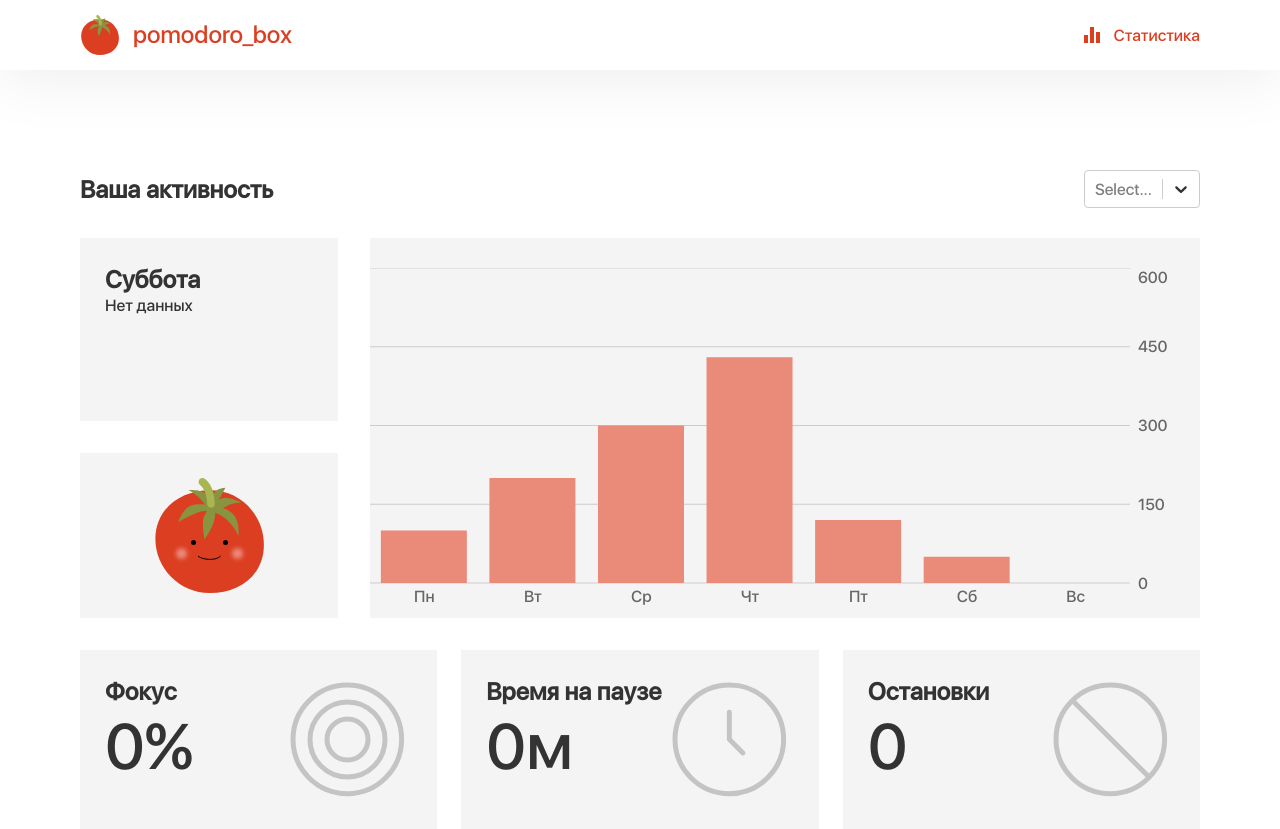
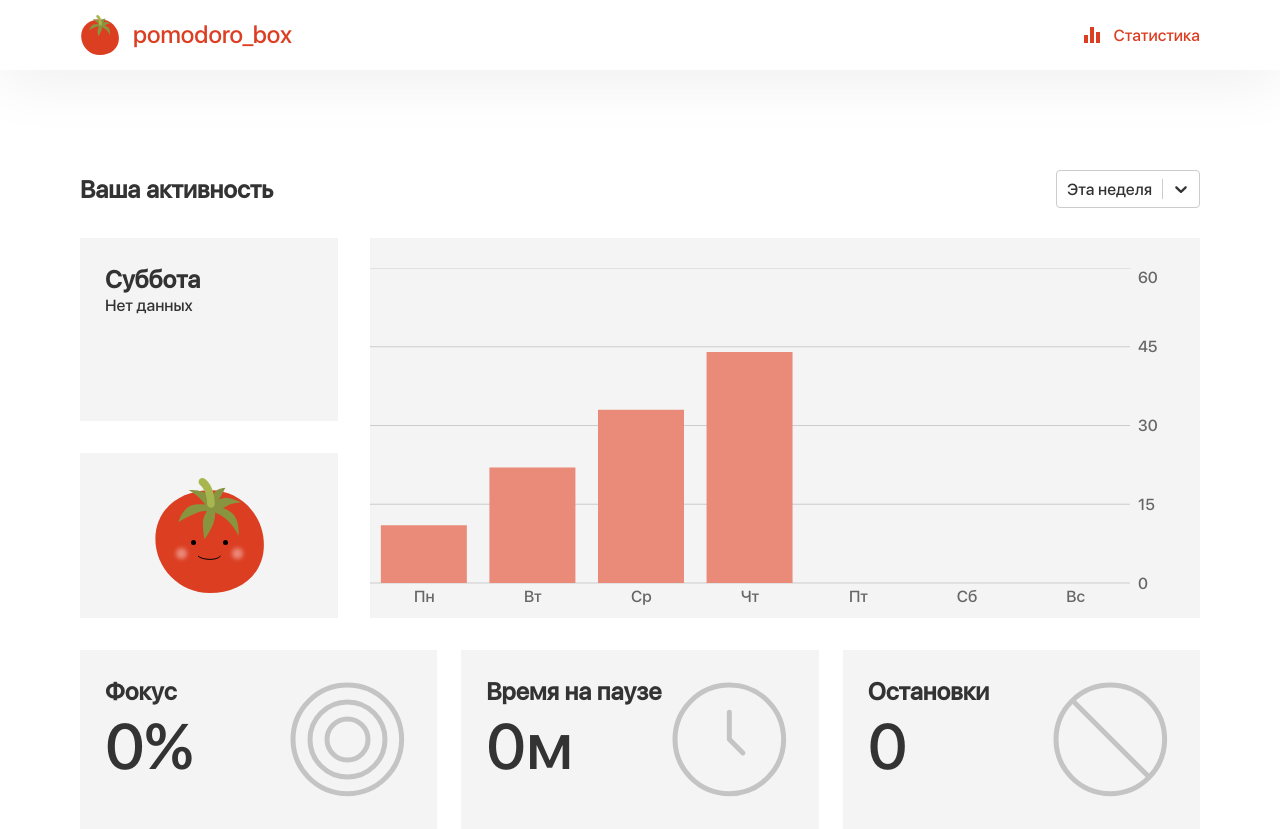
Before and after one commit to sqweeddy/pomodoro_box, a React (Create React App) app: page /statistics in a window 1280 px wide. Built offline with nearby package versions, Linux system fonts and the light colour scheme; the HTML template or start-up script is replaced by a standard one.

Commit message:
complete chart

```diff
--- a/package.json
+++ b/package.json
@@ -12,6 +12,7 @@
     "@types/react-dom": "^18.0.5",
     "@types/react-redux": "^7.1.24",
     "@types/react-router-dom": "^5.3.3",
+    "@types/react-transition-group": "^4.4.5",
     "classnames": "^2.3.1",
     "generator-react-ts-component-dir": "^1.0.0",
     "nanoid": "^4.0.0",
@@ -21,6 +22,7 @@
     "react-router-dom": "^6.3.0",
     "react-scripts": "5.0.1",
     "react-select": "^5.4.0",
+    "react-transition-group": "^4.4.2",
     "recharts": "^2.1.12",
     "redux": "^4.2.0",
     "redux-devtools-extension": "^2.13.9",
--- a/src/Components/TaskCreator/taskcreator.module.css
+++ b/src/Components/TaskCreator/taskcreator.module.css
@@ -39,7 +39,7 @@
 }
 
 .taskItem:hover > * > *+* {
-  color: var(--red);
+  color: var(--green);
 }
 
 .taskItem__reps {
--- a/src/Components/TaskManager/TaskManager.tsx
+++ b/src/Components/TaskManager/TaskManager.tsx
@@ -76,17 +76,15 @@ export function TaskManager() {
     }
 
     return () => clearInterval(timer);
+    // eslint-disable-next-line react-hooks/exhaustive-deps
   }, [
     checkArray,
-    date,
-    dispatch,
     isBreakActive,
     isTimerActive,
     minutes,
     pomodoroNumber,
     pomodoroTimer,
     seconds,
-    setTime,
     taskArray,
     taskNumber,
   ]);
--- a/src/pages/Statistics/Statistics.tsx
+++ b/src/pages/Statistics/Statistics.tsx
@@ -1,5 +1,5 @@
 import React, { useState } from "react";
-import Select from "react-select";
+import Select, { OnChangeValue } from "react-select";
 import styles from "./statistics.module.css";
 import { ReactComponent as FocusIcon } from "../../images/focus.svg";
 import { ReactComponent as TimerIcon } from "../../images/timer.svg";
@@ -16,57 +16,187 @@ import {
   ResponsiveContainer,
 } from "recharts";
 import { useTypedSelector } from "../../hooks/useTypedSelector";
+import { Stats } from "../../store/reducers/stats/types";
+
+interface IDefault {
+  monthDay?: number;
+  weekDay?: number | string;
+  weekDayFull?: string;
+  workTime?: number;
+  pomodoroNumber?: number;
+  pauseTime?: number;
+  stopNumber?: number;
+  weekDayString?: string;
+}
+
+interface IWeeks {
+  lastWeek?: IDefault[];
+  currentWeek?: IDefault[];
+}
 
 export function Statistics() {
   const statsArray = useTypedSelector((state) => state.statsReducer.statsArray);
-  const data = [
+  let lastWeek: IDefault[];
+  let currentWeek: IDefault[];
+
+  function checkArray(arr: Stats[], defaultArr: IDefault[]): IWeeks {
+    const monday = arr.find((el) => el.weekDay === 1);
+
+    function fillWeek(arr: Stats[], defaultArr: IDefault[]) {
+      let fullWeek = defaultArr.slice(0);
+
+      for (let index = 0; index < arr.length; index++) {
+        const dayNumb = arr[index].weekDay === 0 ? 6 : arr[index].weekDay - 1;
+        fullWeek.splice(dayNumb, 1, arr[index]);
+      }
+      return fullWeek;
+    }
+
+    if (arr.length > 7) {
+      if (monday) {
+        const weekStart = arr.indexOf(monday);
+        const curWeek = arr.slice(weekStart);
+        const lstWeek = arr.slice(0, weekStart);
+        currentWeek = changeTitles(fillWeek(curWeek, defaultArr));
+        lastWeek = changeTitles(fillWeek(lstWeek, defaultArr));
+        return {
+          currentWeek,
+          lastWeek,
+        };
+      }
+    } else {
+      currentWeek = changeTitles(fillWeek(arr, defaultArr));
+      return { currentWeek };
+    }
+
+    return {
+      currentWeek,
+      lastWeek,
+    };
+  }
+
+  function changeTitles(arr: IDefault[]) {
+    arr.map((el) => {
+      switch (el.weekDay) {
+        case 0:
+          el.weekDay = 7;
+          el.weekDayString = "Вс";
+          el.weekDayFull = "Воскресенье";
+          return el;
+        case 1:
+          el.weekDayString = "Пн";
+          el.weekDayFull = "Понедельник";
+          return el;
+        case 2:
+          el.weekDayString = "Вт";
+          el.weekDayFull = "Вторник";
+          return el;
+        case 3:
+          el.weekDayString = "Ср";
+          el.weekDayFull = "Среда";
+          return el;
+        case 4:
+          el.weekDayString = "Чт";
+          el.weekDayFull = "Четверг";
+          return el;
+        case 5:
+          el.weekDayString = "Пт";
+          el.weekDayFull = "Пятница";
+          return el;
+        case 6:
+          el.weekDayString = "Сб";
+          el.weekDayFull = "Суббота";
+          return el;
+
+        default:
+          return el;
+      }
+    });
+    return arr;
+  }
+
+  const data: IDefault[] = [
     {
-      name: "Пн",
-      time: 100,
+      weekDayString: "Пн",
+      workTime: 0,
     },
     {
-      name: "Вт",
-      time: 200,
+      weekDayString: "Вт",
+      workTime: 0,
     },
     {
-      name: "Ср",
-      time: 300,
+      weekDayString: "Ср",
+      workTime: 0,
     },
     {
-      name: "Чт",
-      time: 430,
+      weekDayString: "Чт",
+      workTime: 0,
     },
     {
-      name: "Пт",
-      time: 120,
+      weekDayString: "Пт",
+      workTime: 0,
     },
     {
-      name: "Сб",
-      time: 50,
+      weekDayString: "Сб",
+      workTime: 0,
     },
     {
-      name: "Вс",
-      time: 0,
+      weekDayString: "Вс",
+      workTime: 0,
+    },
+  ];
+  const correctArr = checkArray(statsArray, data);
+
+  const [day, setDay] = useState("Суббота");
+  const [workTime, setWorkTime] = useState(0);
+  const [pomodoros, setPomodoros] = useState(undefined);
+  const [pauseTime, setPauseTime] = useState(0);
+  const [stopNumber, setStopNumber] = useState(0);
+  const [week, setWeek] = useState(correctArr.currentWeek);
+
+  const focusTime = Math.floor((workTime / (workTime + pauseTime)) * 100);
+
+  function handleBarClick() {
+    setDay(arguments[0].weekDayFull);
+    setWorkTime(arguments[0].workTime);
+    setPomodoros(arguments[0].pomodoroNumber);
+    setPauseTime(arguments[0].pauseTime);
+    setStopNumber(arguments[0].stopNumber);
+  }
+
+  const options = [
+    {
+      value: correctArr.currentWeek ? correctArr.currentWeek : data,
+      label: "Эта неделя",
+    },
+    {
+      value: correctArr.lastWeek ? correctArr.lastWeek : data,
+      label: "Прошедшая неделя",
     },
   ];
 
-  const [day, setDay] = useState("Суббота");
-  const [workTime, setWorkTime] = useState(undefined);
-  const [pomodoros, setPomodoros] = useState(undefined);
+  function handleChange(selectedOption: any) {
+    setWeek(selectedOption.value);
+  }
 
-  function handleBarClick() {
-    console.log(arguments);
+  // function getValue() {
+  //   return week ? options.find(w => w.value === week) : ''
+  // }
 
-    setDay(arguments[0].name);
-    setWorkTime(arguments[0].time);
-    setPomodoros(arguments[0].time);
-  }
   return (
     <main>
       <div className="container">
         <div className={styles.header}>
           <h2 className={styles.title}>Ваша активность</h2>
-          <Select isSearchable={false} />
+          <Select
+            isSearchable={false}
+            options={options}
+            onChange={handleChange}
+            defaultValue={{
+              value: correctArr.currentWeek,
+              label: "Эта неделя",
+            }}
+          />
         </div>
         <div className={styles.content}>
           <div className={styles.topMetaData}>
@@ -74,7 +204,7 @@ export function Statistics() {
               <div className={styles.dayDataContent}>
                 <div className={styles.blockTitle}>{day}</div>
                 <div className={styles.dayData}>
-                  {workTime === undefined
+                  {workTime === 0
                     ? "Нет данных"
                     : `Вы работали над задачами в течении ${workTime} минут`}
                 </div>
@@ -99,7 +229,7 @@ export function Statistics() {
                 <BarChart
                   width={500}
                   height={300}
-                  data={data}
+                  data={week}
                   margin={{
                     top: 0,
                     right: 10,
@@ -108,17 +238,22 @@ export function Statistics() {
                   }}
                 >
                   <CartesianGrid horizontal={true} vertical={false} />
-                  <XAxis dataKey="name" axisLine={false} tickLine={false} />
+                  <XAxis
+                    dataKey="weekDayString"
+                    axisLine={false}
+                    tickLine={false}
+                  />
                   <YAxis
                     orientation="right"
                     axisLine={false}
                     tickLine={false}
                   />
-                  <Tooltip cursor={{ fill: "none" }} />
+                  {/* <Tooltip cursor={{ fill: "none" }} /> */}
                   <Bar
-                    dataKey="time"
+                    dataKey="workTime"
                     fill="#EA8A79"
                     cursor="pointer"
+                    maxBarSize={145}
                     onClick={handleBarClick}
                   />
                 </BarChart>
@@ -129,7 +264,9 @@ export function Statistics() {
             <div className={styles.focus}>
               <div className={styles.blockLeft}>
                 <div className={styles.blockTitle}>Фокус</div>
-                <div className={styles.blockData}>0%</div>
+                <div className={styles.blockData}>
+                  {workTime > 0 ? focusTime : workTime}%
+                </div>
               </div>
               <div className={styles.blockRight}>
                 <FocusIcon />
@@ -138,7 +275,7 @@ export function Statistics() {
             <div className={styles.pauseTime}>
               <div className={styles.blockLeft}>
                 <div className={styles.blockTitle}>Время на паузе</div>
-                <div className={styles.blockData}>0м</div>
+                <div className={styles.blockData}>{pauseTime}м</div>
               </div>
               <div className={styles.blockRight}>
                 <TimerIcon />
@@ -147,7 +284,7 @@ export function Statistics() {
             <div className={styles.stopCounter}>
               <div className={styles.blockLeft}>
                 <div className={styles.blockTitle}>Остановки</div>
-                <div className={styles.blockData}>0</div>
+                <div className={styles.blockData}>{stopNumber}</div>
               </div>
               <div className={styles.blockRight}>
                 <StopIcon />
--- a/src/shared/Dropdown/dropdown.module.css
+++ b/src/shared/Dropdown/dropdown.module.css
@@ -1,8 +1,11 @@
 .taskItem__btn {
+  padding: 5px 1px;
   position: relative;
   border: none;
+  height: 26px;
   background-color: transparent;
   cursor: pointer;
+  border-radius: 100%;
 }
 
 .dropdown {
@@ -21,3 +24,24 @@
 .menuItem:hover {
   background-color: var(--grayF4);
 }
+
+.crossStyle {
+  width: 26px;
+  height: 26px;
+  margin: -5px -1px;
+  animation: roll .5s ease forwards ;
+}
+
+
+@keyframes roll {
+  0% {
+    opacity: 0;
+  }
+  50% {
+    opacity: 1;
+  }
+
+  100% {
+    transform: rotate(45deg);
+  }
+}
--- a/src/store/reducers/stats/types.ts
+++ b/src/store/reducers/stats/types.ts
@@ -6,6 +6,7 @@ export interface IPomodoro {
 export interface Stats {
   monthDay: number,
   weekDay: number,
+  weekDayFull?: string,
   workTime: number,
   pomodoroNumber: number,
   pauseTime: number,
```
Also changed, not shown: src/shared/Dropdown/Dropdown.tsx (+10 -4 lines), src/store/reducers/stats/index.ts (+66 -1 lines), 1 other file (tests, documents, lock files or other folders).
